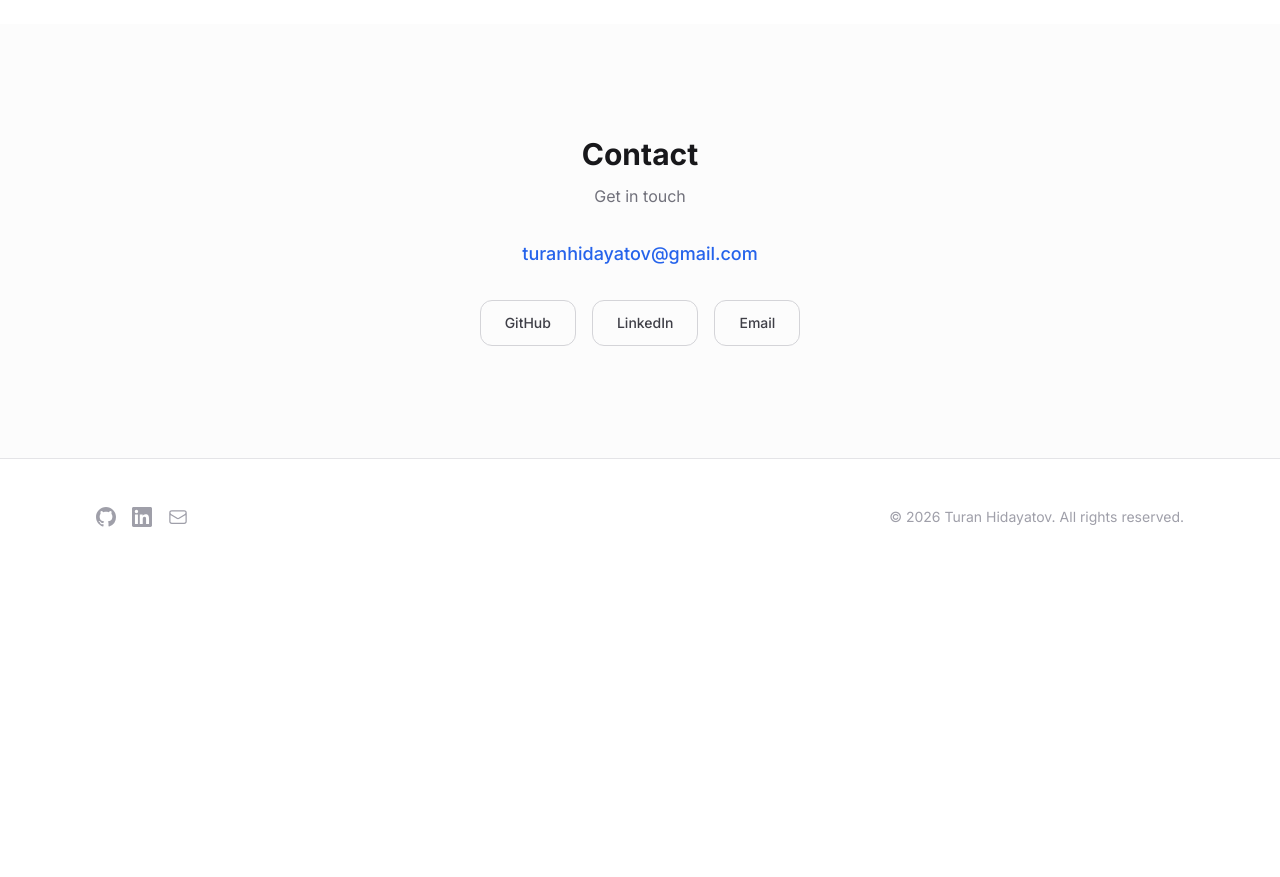
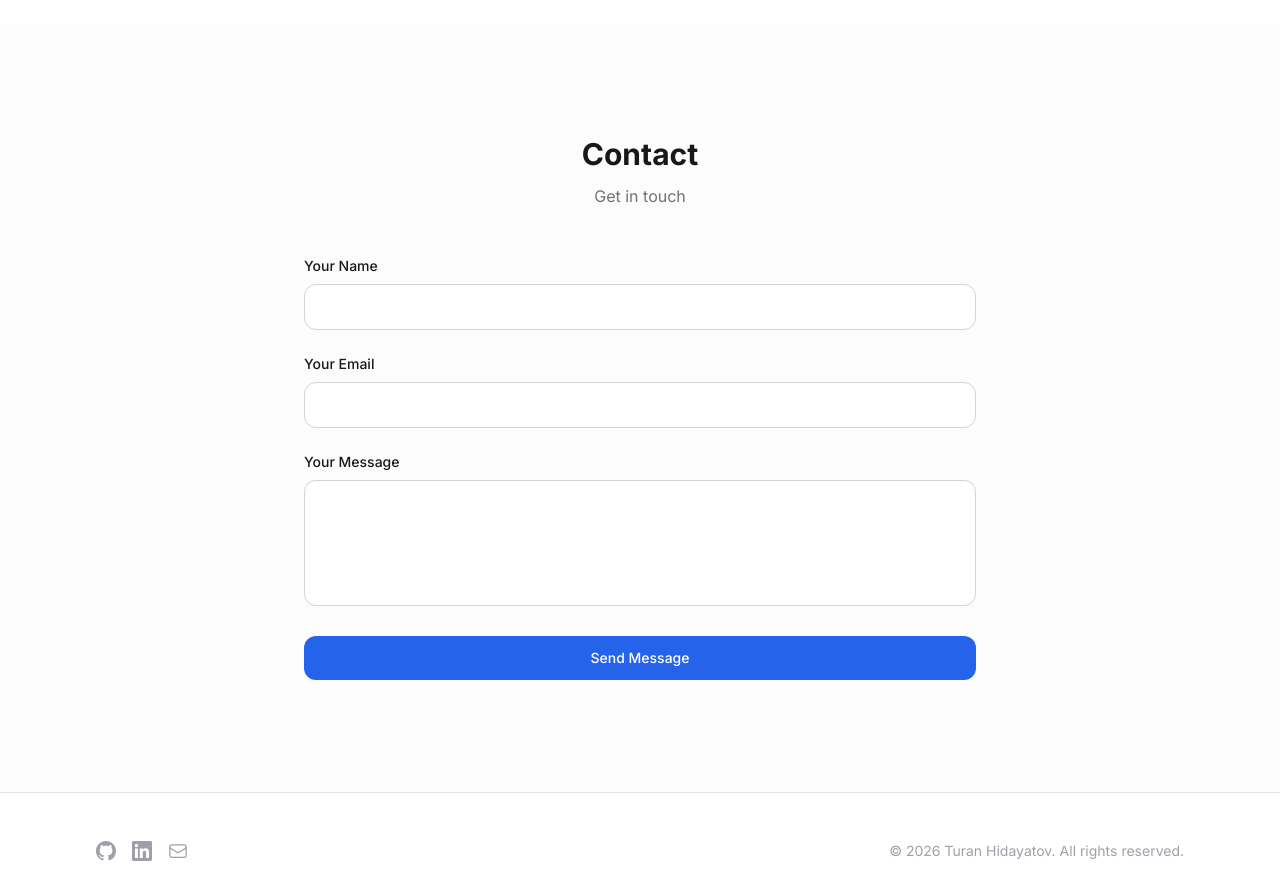
Before and after one commit to TuranHidayet/turanly, a Next.js app: page /en in a window 1280 px wide. Shown: the part 2460-3337 px from the top of the page. Before the commit the page ends 3035 px from the top, so only its background shows below. Built offline with nearby package versions, Linux system fonts and the light colour scheme.

Commit message:
ana sehifede elaqe formu elave olundu

```diff
--- a/src/app/[lang]/page.tsx
+++ b/src/app/[lang]/page.tsx
@@ -4,8 +4,8 @@ import { notFound } from "next/navigation";
 import { Hero } from "@/components/Hero";
 import { ProjectCarousel } from "@/components/ProjectCarousel";
 import { BlogCard } from "@/components/BlogCard";
+import { ContactForm } from "@/components/ContactForm";
 import projects from "@/data/projects.json";
-import profile from "@/data/profile.json";
 
 export default async function HomePage({
   params,
@@ -71,26 +71,12 @@ export default async function HomePage({
 
       <section className="section-padding bg-zinc-50/50 dark:bg-zinc-900/50">
         <div className="container-main">
-          <div className="mx-auto max-w-2xl text-center">
-            <h2 className="mb-3 text-3xl font-bold">{dict.contact.title}</h2>
-            <p className="mb-8 text-zinc-500 dark:text-zinc-400">{dict.contact.subtitle}</p>
-            <a
-              href={profile.social.email}
-              className="mb-8 inline-block text-lg font-medium text-primary hover:underline"
-            >
-              {profile.email}
-            </a>
-            <div className="flex justify-center gap-4">
-              <a href={profile.social.github} target="_blank" rel="noopener noreferrer" className="btn-outline">
-                GitHub
-              </a>
-              <a href={profile.social.linkedin} target="_blank" rel="noopener noreferrer" className="btn-outline">
-                LinkedIn
-              </a>
-              <a href={profile.social.email} className="btn-outline">
-                Email
-              </a>
+          <div className="mx-auto max-w-2xl">
+            <div className="mb-12 text-center">
+              <h2 className="mb-3 text-3xl font-bold">{dict.contact.title}</h2>
+              <p className="text-zinc-500 dark:text-zinc-400">{dict.contact.subtitle}</p>
             </div>
+            <ContactForm dict={dict} />
           </div>
         </div>
       </section>
--- /dev/null
+++ b/src/components/ContactForm.tsx
@@ -0,0 +1,59 @@
+"use client";
+
+import { useState, type FormEvent } from "react";
+
+export function ContactForm({ dict }: { dict: any }) {
+  const [status, setStatus] = useState<"idle" | "success" | "error">("idle");
+
+  const handleSubmit = (e: FormEvent) => {
+    e.preventDefault();
+    setStatus("success");
+    setTimeout(() => setStatus("idle"), 3000);
+  };
+
+  return (
+    <form onSubmit={handleSubmit} className="space-y-6">
+      <div>
+        <label className="mb-2 block text-sm font-medium">{dict.contact.name}</label>
+        <input
+          type="text"
+          required
+          className="w-full rounded-xl border border-zinc-300 bg-white px-4 py-3 text-sm transition-colors focus:border-primary focus:ring-2 focus:ring-primary/20 focus:outline-none dark:border-zinc-700 dark:bg-zinc-900"
+        />
+      </div>
+
+      <div>
+        <label className="mb-2 block text-sm font-medium">{dict.contact.email}</label>
+        <input
+          type="email"
+          required
+          className="w-full rounded-xl border border-zinc-300 bg-white px-4 py-3 text-sm transition-colors focus:border-primary focus:ring-2 focus:ring-primary/20 focus:outline-none dark:border-zinc-700 dark:bg-zinc-900"
+        />
+      </div>
+
+      <div>
+        <label className="mb-2 block text-sm font-medium">{dict.contact.message}</label>
+        <textarea
+          required
+          rows={5}
+          className="w-full resize-none rounded-xl border border-zinc-300 bg-white px-4 py-3 text-sm transition-colors focus:border-primary focus:ring-2 focus:ring-primary/20 focus:outline-none dark:border-zinc-700 dark:bg-zinc-900"
+        />
+      </div>
+
+      <button type="submit" className="btn-primary w-full justify-center">
+        {dict.contact.send}
+      </button>
+
+      {status === "success" && (
+        <p className="text-center text-sm text-emerald-600 dark:text-emerald-400">
+          {dict.contact.success}
+        </p>
+      )}
+      {status === "error" && (
+        <p className="text-center text-sm text-red-600 dark:text-red-400">
+          {dict.contact.error}
+        </p>
+      )}
+    </form>
+  );
+}
```
